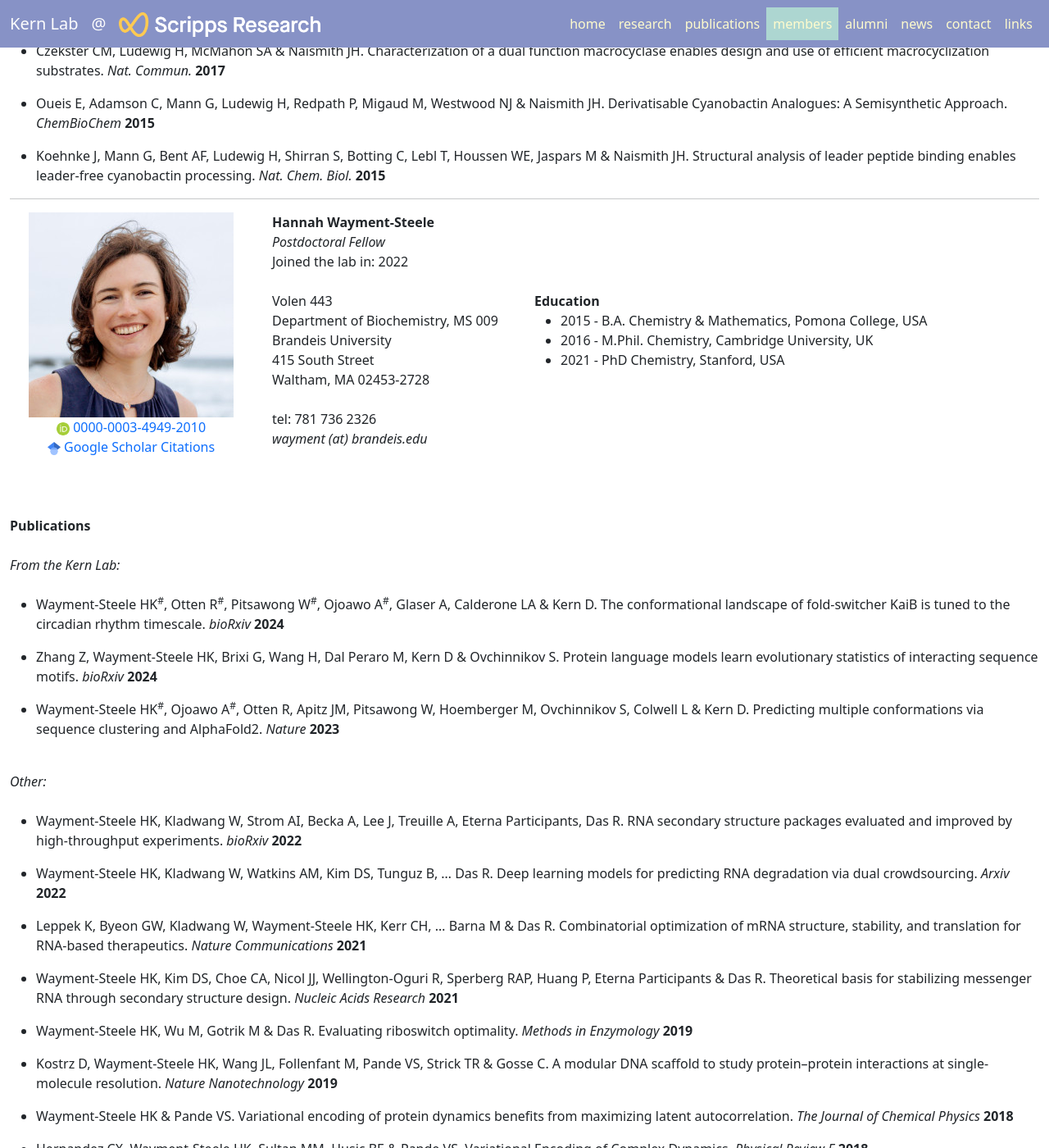
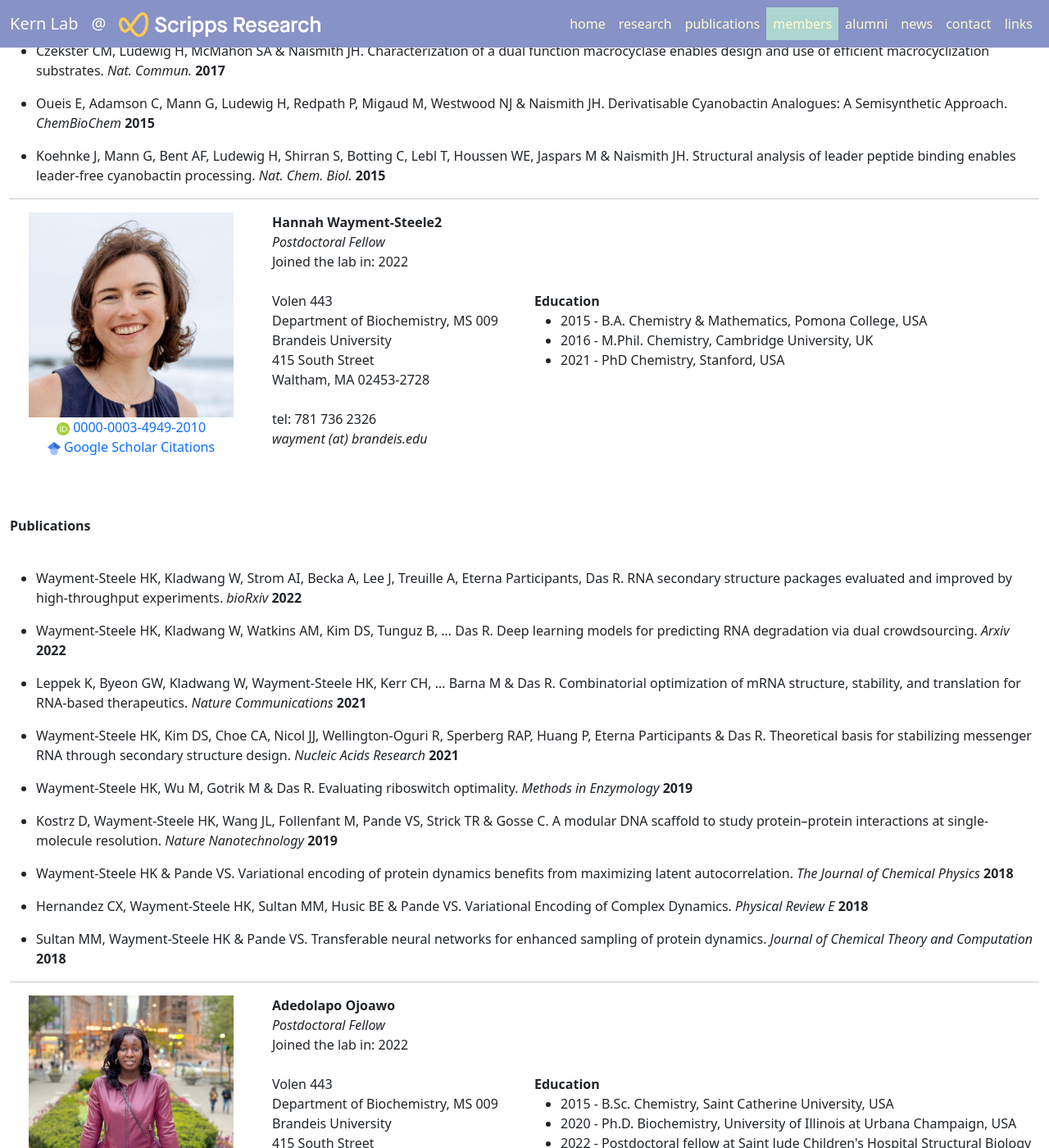
Before and after one commit to kernlab-scripps/kernlab-scripps.github.io, a Jekyll site: the page built from member/index.html, in a window 1280 px wide and 1400 px high, scrolled down 2358 px. Shown: the whole window at 82% size. Built offline with Jekyll 4.4.1, drawn with Linux system fonts in a browser that asks for light colours.

Commit message:
Update members.yml

```diff
--- a/_data/members.yml
+++ b/_data/members.yml
@@ -68,7 +68,7 @@
     - 'Oueis E, Adamson C, Mann G, Ludewig H, Redpath P, Migaud M, Westwood NJ & Naismith JH. Derivatisable Cyanobactin Analogues: A Semisynthetic Approach. *ChemBioChem* **2015**'
     - Koehnke J, Mann G, Bent AF, Ludewig H, Shirran S, Botting C, Lebl T, Houssen WE, Jaspars M & Naismith JH. Structural analysis of leader peptide binding enables leader-free cyanobactin processing. *Nat. Chem. Biol.* **2015**
 
-- name: Hannah Wayment-Steele
+- name: Hannah Wayment-Steele2
 ##  webmaster: "True" (only for the person who is currently webmaster)
   image: /static/img/members/hannah.jpg
   position: Postdoctoral Fellow
```
